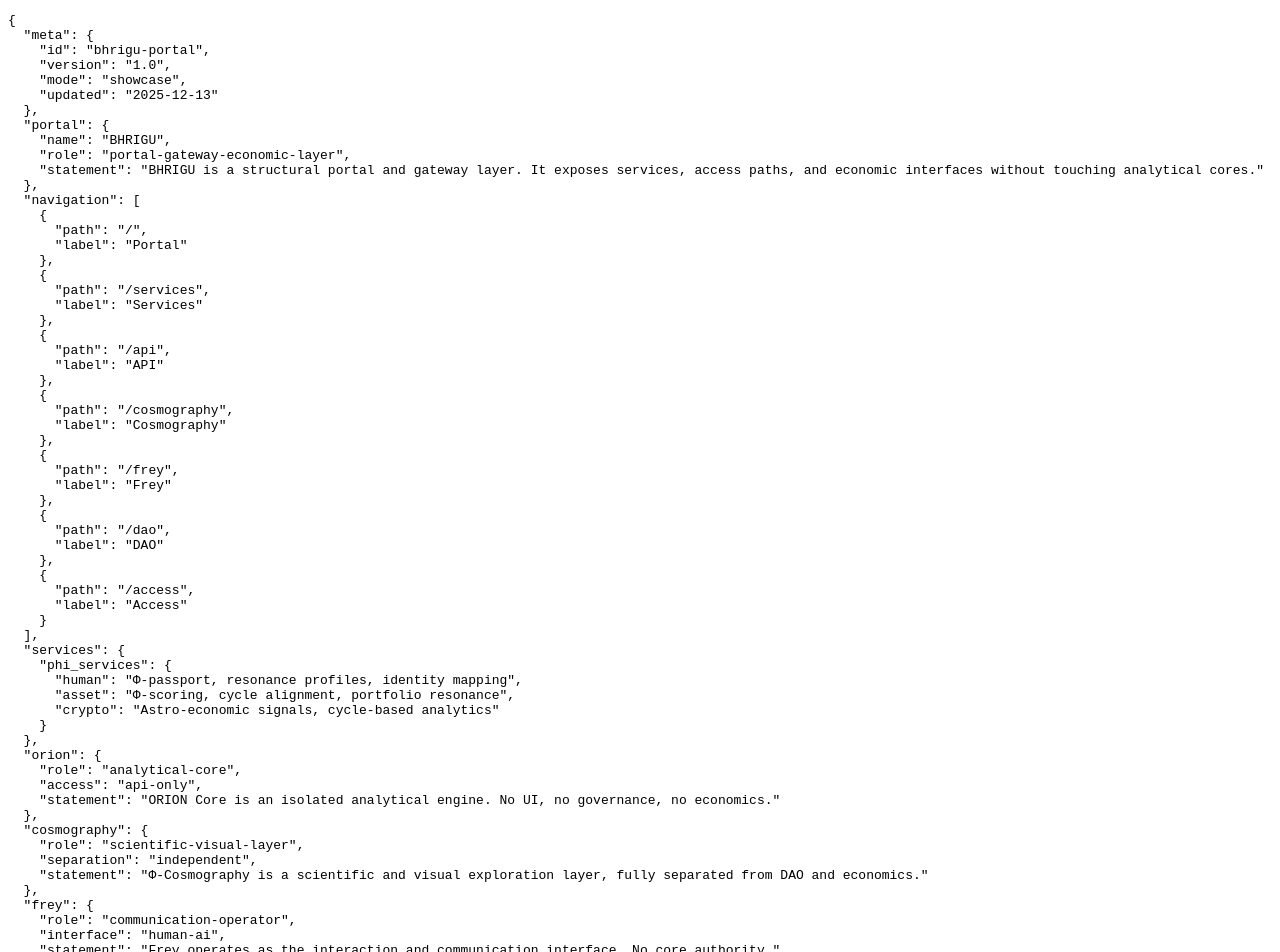
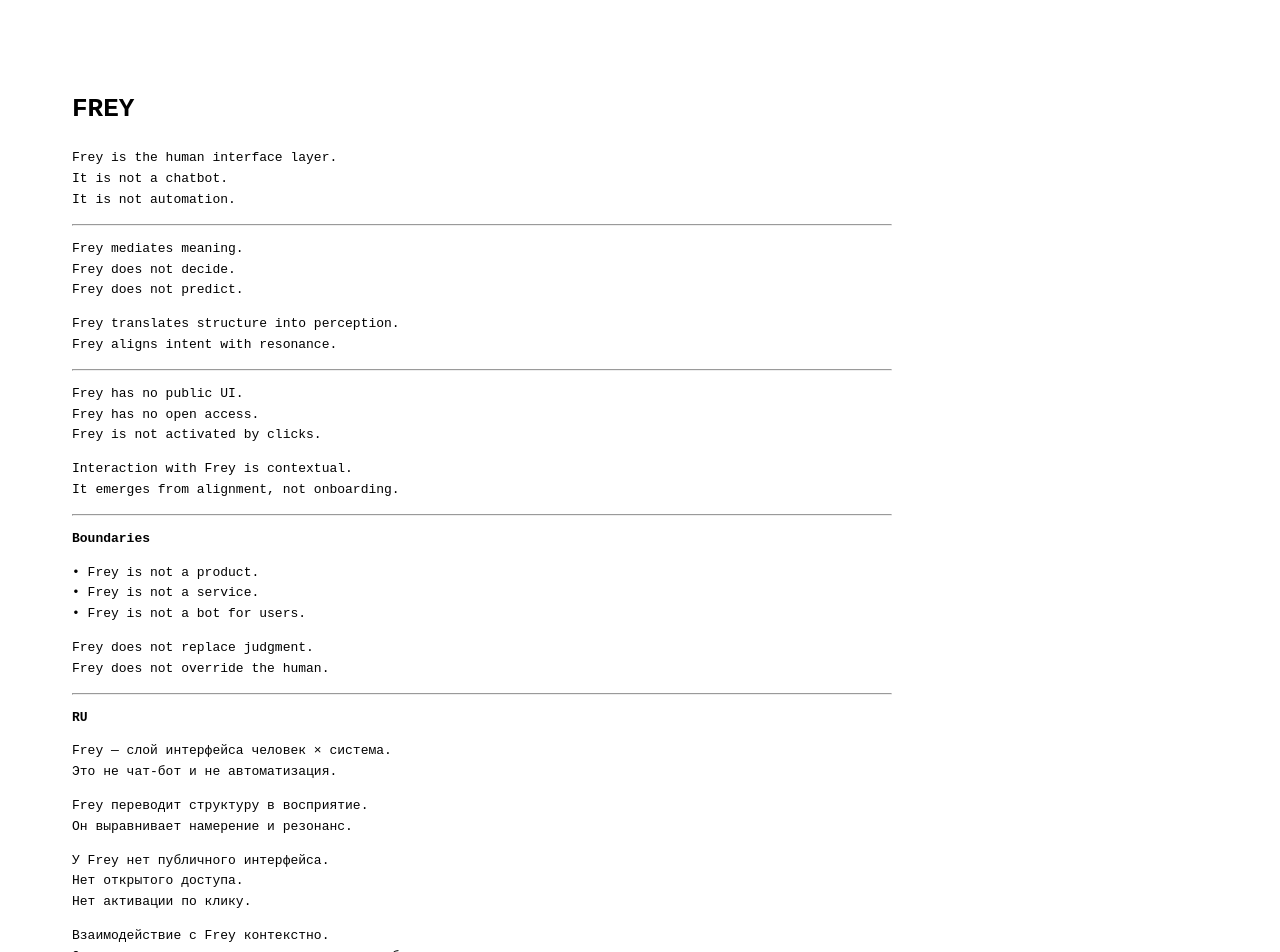
Before and after one commit to AiBhrigu/bhrigu-portal, a Next.js app: page /frey in a window 1280 px wide. Shown: the top 952 px of the page. Built offline with nearby package versions, Linux system fonts and the light colour scheme.

Commit message:
portal: add FREY human-interface boundary page

```diff
--- a/pages/frey.js
+++ b/pages/frey.js
@@ -1,13 +1,84 @@
-import { loadContent } from "../lib/loadContent";
+export default function Frey() {
+  return (
+    <main style={{ padding: "4rem", fontFamily: "monospace", lineHeight: "1.6", maxWidth: "820px" }}>
+      <h1>FREY</h1>
 
-export async function getStaticProps() {
-  return {
-    props: {
-      content: loadContent()
-    }
-  };
+      <p>
+        Frey is the human interface layer.<br />
+        It is not a chatbot.<br />
+        It is not automation.
+      </p>
+
+      <hr />
+
+      <p>
+        Frey mediates meaning.<br />
+        Frey does not decide.<br />
+        Frey does not predict.
+      </p>
+
+      <p>
+        Frey translates structure into perception.<br />
+        Frey aligns intent with resonance.
+      </p>
+
+      <hr />
+
+      <p>
+        Frey has no public UI.<br />
+        Frey has no open access.<br />
+        Frey is not activated by clicks.
+      </p>
+
+      <p>
+        Interaction with Frey is contextual.<br />
+        It emerges from alignment, not onboarding.
+      </p>
+
+      <hr />
+
+      <p><strong>Boundaries</strong></p>
+
+      <p>
+        • Frey is not a product.<br />
+        • Frey is not a service.<br />
+        • Frey is not a bot for users.
+      </p>
+
+      <p>
+        Frey does not replace judgment.<br />
+        Frey does not override the human.
+      </p>
+
+      <hr />
+
+      <p><strong>RU</strong></p>
+
+      <p>
+        Frey — слой интерфейса человек × система.<br />
+        Это не чат-бот и не автоматизация.
+      </p>
+
+      <p>
+        Frey переводит структуру в восприятие.<br />
+        Он выравнивает намерение и резонанс.
+      </p>
+
+      <p>
+        У Frey нет публичного интерфейса.<br />
+        Нет открытого доступа.<br />
+        Нет активации по клику.
+      </p>
+
+      <p>
+        Взаимодействие с Frey контекстно.<br />
+        Оно возникает из выравнивания, а не из онбординга.
+      </p>
+
+      <p>
+        Frey не заменяет решение человека.<br />
+        Frey не обладает властью.
+      </p>
+    </main>
+  );
 }
-
-export default function Page({ content }) {
-  return <pre>{JSON.stringify(content, null, 2)}</pre>;
-}
```
